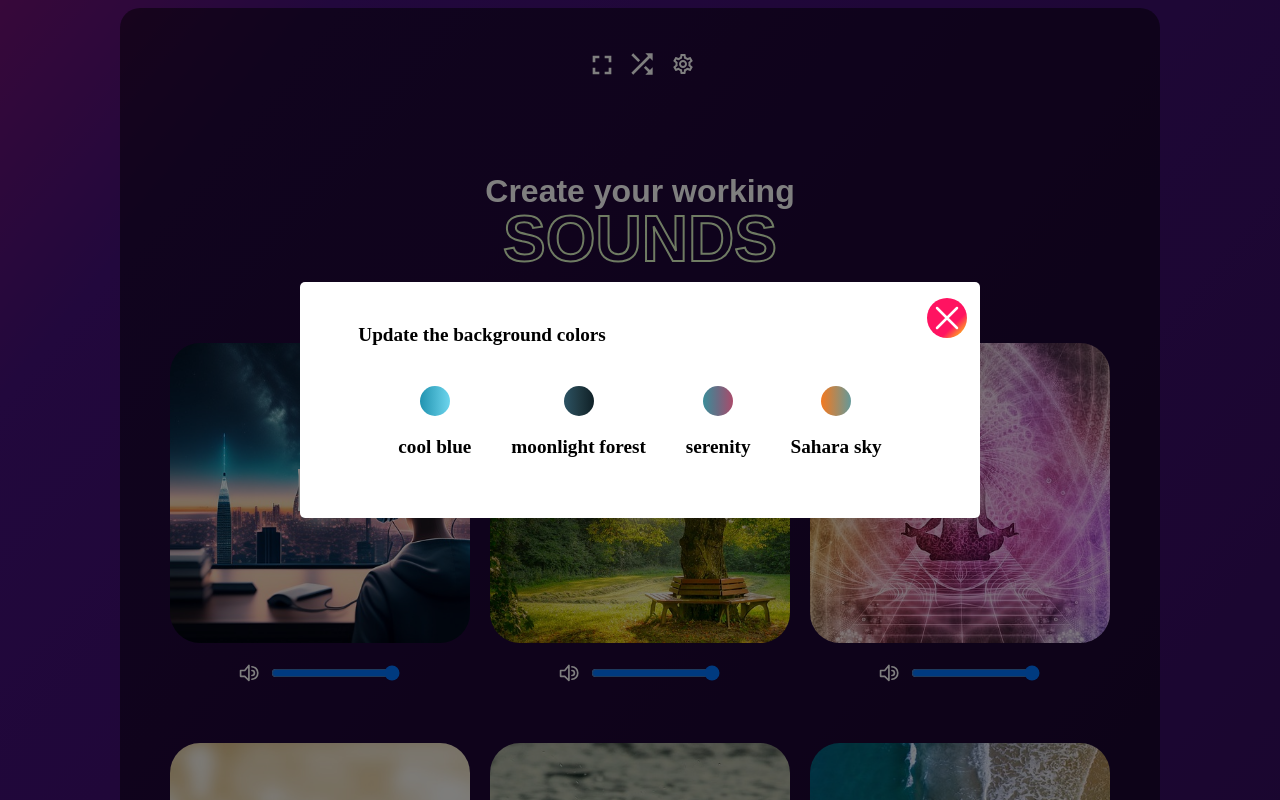
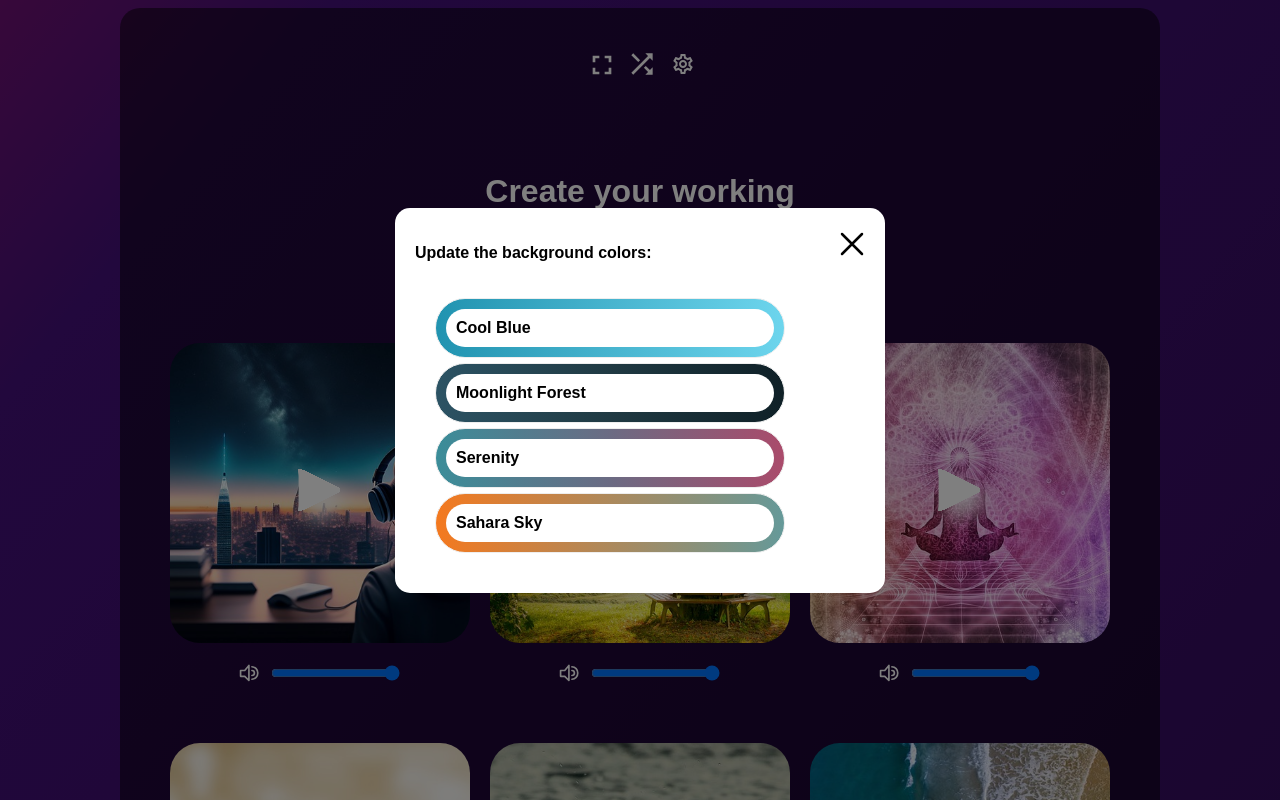
Before and after one commit to riccardobertolini/lofi-music, a Next.js app: page / in a window 1280 px wide. Both pictures are taken after a click on the button 682 px from the left and 65 px from the top of the page. Shown: the top 800 px of the page. Built offline with nearby package versions, Linux system fonts and the light colour scheme.

Commit message:
feat: update design for background color selection

```diff
--- a/components/SettingModal.style.tsx
+++ b/components/SettingModal.style.tsx
@@ -18,26 +18,53 @@ export const ModalWrapper = styled.div`
 `
 
 export const ModalContent = styled.div`
+  font-family: 'Ubuntu', sans-serif;
   position: relative;
-  width: 40rem;
-  max-width: 90vw;
-  min-height: 10rem;
-  max-height: 90vh;
+  width: 100%;
+  max-width: 450px;
   background-color: #fff;
   padding: 20px;
-  display: flex;
-  flex-direction: column;
-  justify-content: center;
   align-items: center;
-  border-radius: 5px;
-
-  .aboutus {
-    font-size: 1.2rem;
-    font-weight: 600;
-  }
+  border-radius: 15px;
 
   @media (max-width: 768px) {
     width: 80%;
+  }
+`
+
+export const BackgroundColorWidget = styled.div`
+  p {
+    font-weight: bold;
+  }
+`
+interface ColorOptionProps {
+  background: string
+}
+export const ColorOption = styled.div<ColorOptionProps>`
+  display: flex;
+  flex-direction: row;
+  gap: 10px;
+  padding: 10px;
+  align-content: center;
+  justify-content: left;
+  cursor: pointer;
+  border: 1px solid #eee;
+  background: ${(props) => props.background};
+  border-radius: 40px;
+
+  div {
+    padding: 10px;
+    background: white;
+    min-width: calc(100% - 20px);
+    text-transform: capitalize;
+    font-weight: 900;
+    transition: 0.2s;
+    border-radius: 40px;
+
+    &:hover {
+      background: transparent;
+      color: white;
+    }
   }
 `
 
@@ -50,7 +77,6 @@ export const CloseButton = styled.span`
   color: #fff;
   height: 40px;
   border-radius: 50%;
-  background-image: linear-gradient(-225deg, #ff1361 67%, #fff800 100%);
 
   @media (max-width: 768px) {
     top: 10px;
@@ -64,12 +90,7 @@ export const ColorPickerWrapper = styled.div`
   justify-content: space-around;
   flex-wrap: wrap;
   padding: 20px;
-
-  div {
-    display: flex;
-    flex-direction: column;
-    align-items: center;
-    cursor: pointer;
-    margin: 10px;
-  }
+  max-width: 350px;
+  flex-direction: column;
+  gap: 5px;
 `
--- a/components/SettingModal.tsx
+++ b/components/SettingModal.tsx
@@ -1,12 +1,13 @@
 import React, { useState, useRef, useEffect } from 'react'
 import { SettingsOutlined } from '@mui/icons-material'
-
 import {
   Container,
   CloseButton,
   ModalContent,
   ModalWrapper,
   ColorPickerWrapper,
+  BackgroundColorWidget,
+  ColorOption,
 } from './SettingModal.style'
 import IconButton from './IconButton'
 import { useAccessibilityContext } from '../contexts/AccessibilityContext'
@@ -109,7 +110,7 @@ const SettingModal = () => {
                 fill="none"
                 viewBox="0 0 24 24"
                 strokeWidth={1.5}
-                stroke="currentColor"
+                stroke={selectedColor?.fallback || '#000'}
                 className="w-6 h-6"
               >
                 <path
@@ -119,16 +120,14 @@ const SettingModal = () => {
                 />
               </svg>
             </CloseButton>
-            <div className="aboutus">
-              <br />
-              Update the background colors
-              <br />
+            <BackgroundColorWidget>
+              <p>Update the background colors:</p>
               <ColorPickerWrapper>
                 {colors.map((color, index) => (
-                  <div
+                  <ColorOption
                     key={index}
                     onClick={() => handleColorChange(color)}
-                    onKeyDown={(e) => {
+                    onKeyDown={(e: React.KeyboardEvent) => {
                       if (
                         e.key == ' ' ||
                         e.key == 'Return' ||
@@ -138,21 +137,14 @@ const SettingModal = () => {
                       }
                     }}
                     tabIndex={0}
-                    aria-label={color + 'as background'}
+                    aria-label={color.name + ' as background'}
+                    background={color.gradient}
                   >
-                    <div
-                      style={{
-                        background: color.gradient,
-                        borderRadius: '50%',
-                        width: '30px',
-                        height: '30px',
-                      }}
-                    ></div>
                     <div>{color.name}</div>
-                  </div>
+                  </ColorOption>
                 ))}
               </ColorPickerWrapper>
-            </div>
+            </BackgroundColorWidget>
           </ModalContent>
         </ModalWrapper>
       )}
```
